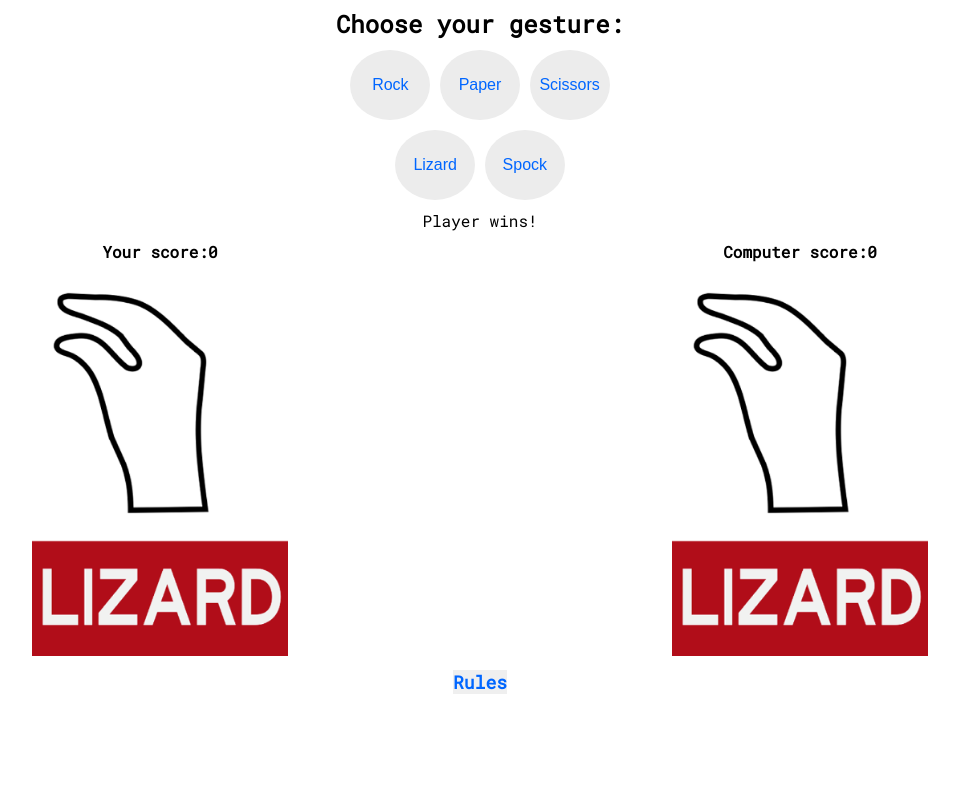
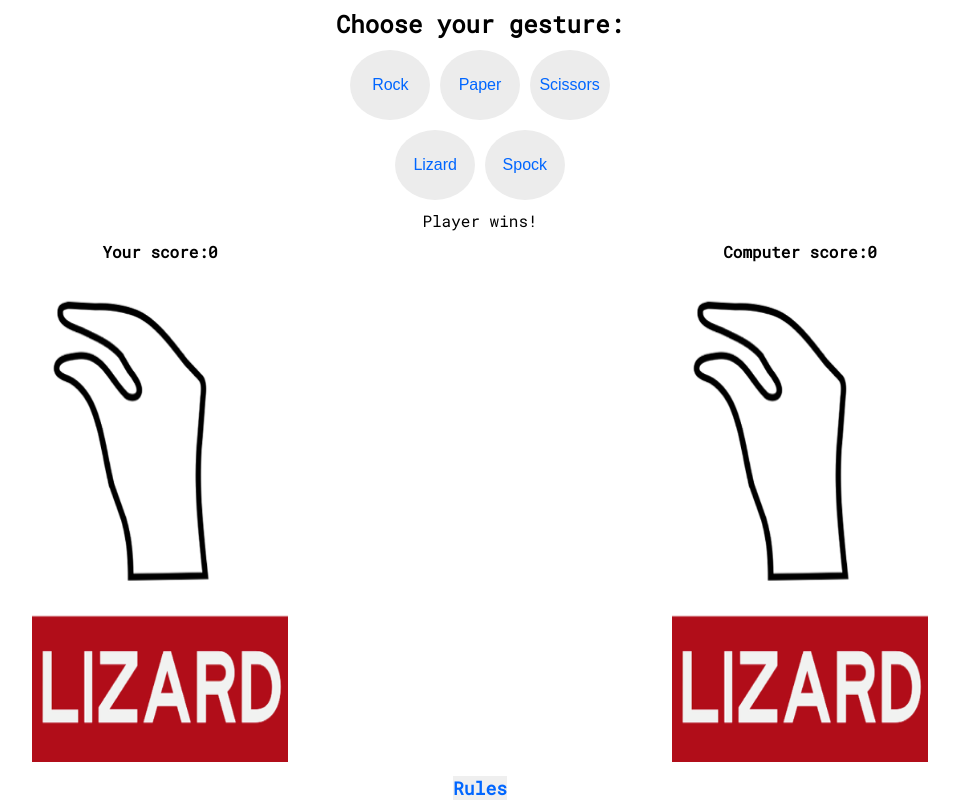
Before and after one commit to MichalPokojny/MyProject2-RockPaperScissors, a plain HTML site: page index.html in a window 1280 px wide. Both pictures are taken after a click on the button "Lizard". Shown: the part 75-885 px from the top of the page, without its empty margins (160-1119 px from the left). Before the commit the page ends 800 px from the top, so only its background shows below. Drawn offline with Linux system fonts and the light colour scheme.

Commit message:
Fx height for game images, add computer random choice

```diff
--- a/assets/css/style.css
+++ b/assets/css/style.css
@@ -48,9 +48,11 @@ p {
 }
 #player-image {
     width: 140px;
+    height: 180px;
 }
 #computer-image {
     width: 140px;
+    height: 180px;
 }
 .score {
     margin-top: 10px;
@@ -82,9 +84,11 @@ p {
 @media screen and (min-width : 650px) {
     #player-image {
         width: 40%;
+        height: 500px;
     }
     #computer-image {
         width: 40%;
+        height: 500px;
 }
 
 }
--- a/assets/js/script.js
+++ b/assets/js/script.js
@@ -53,8 +53,10 @@ for (let button of buttons) {
 function playGame(playerChoice) {
     playerImage.src = `assets/images/${choice[playerChoice]}.png`
     playerImage.alt = choice[playerChoice];
-    computerImage.src = `assets/images/lizard.png`
-    let computerChoice = Math.floor(Math.random() * 3);
+
+    let computerChoice = Math.floor(Math.random() * 4);
+
+    computerImage.src = `assets/images/${choice[computerChoice]}.png`
 
 
 }
```
